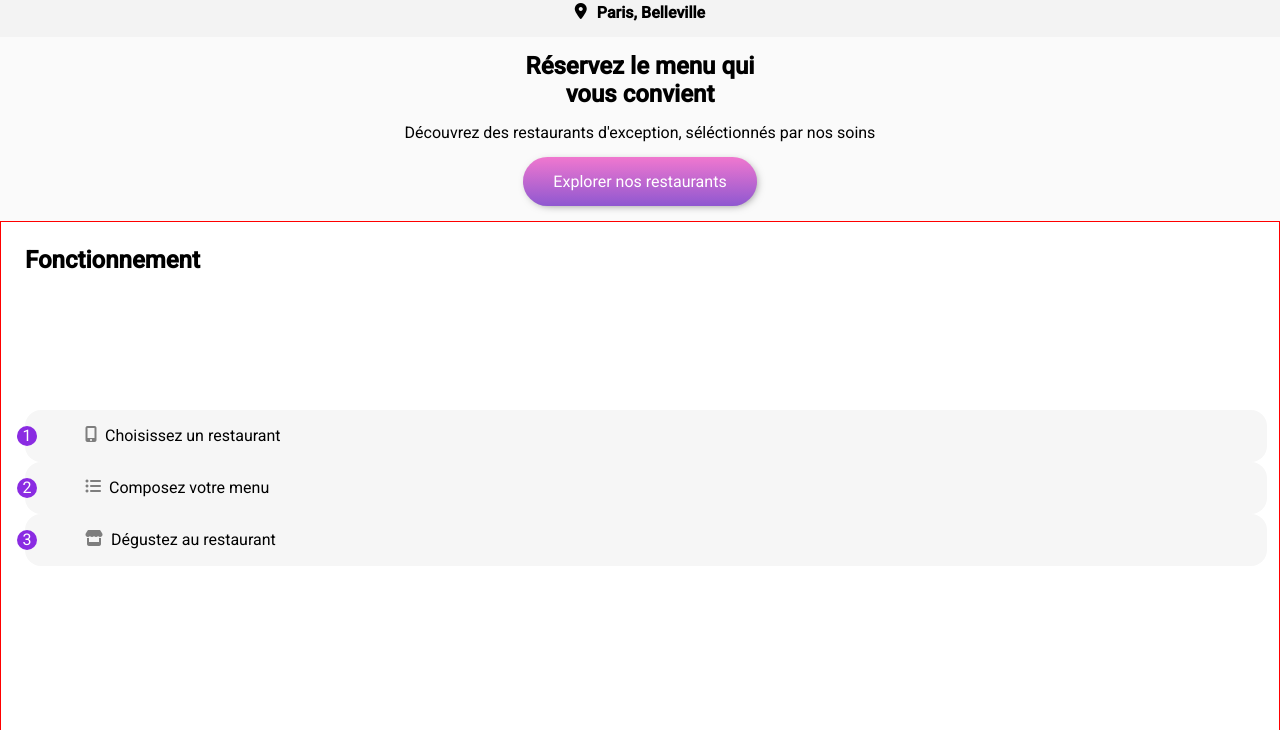
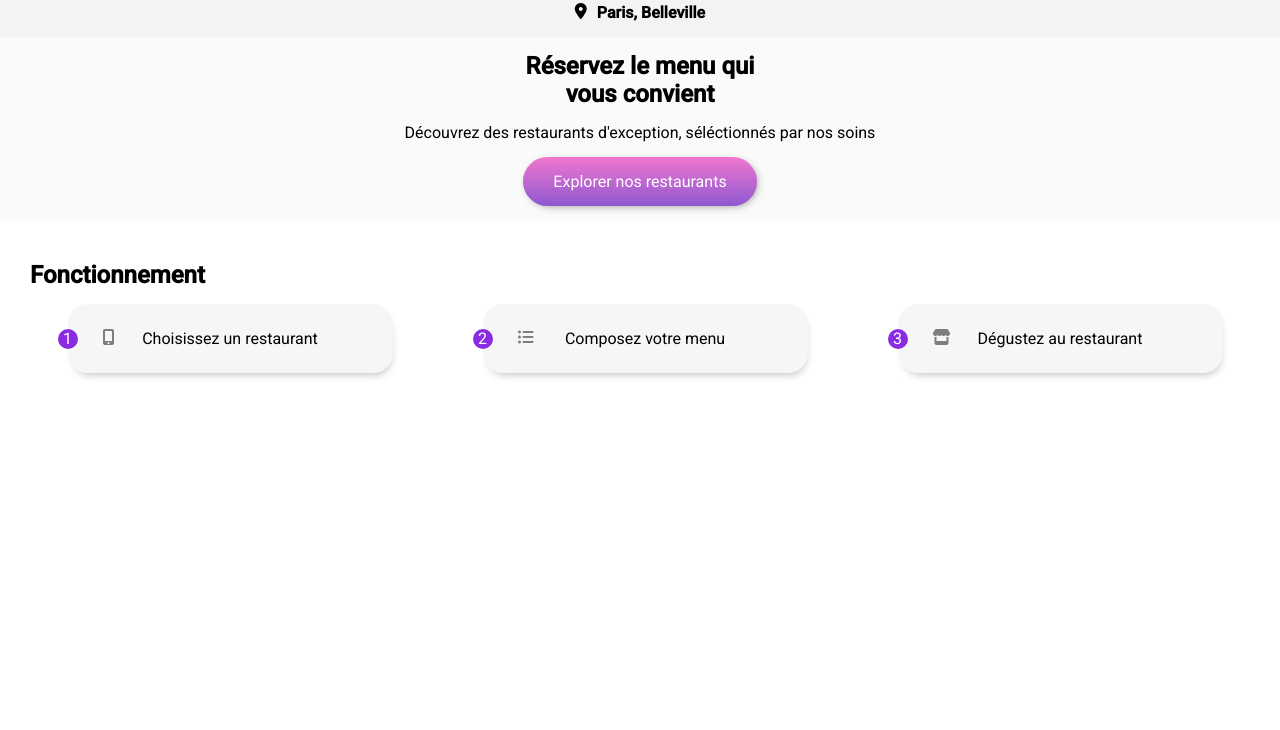
Before and after one commit to bangali11/Ohmyfood, a website: page index.html in a window 1280 px wide. Shown: the part 70-800 px from the top of the page. Drawn offline with Linux system fonts and the light colour scheme; a web font is replaced by a local one.

Commit message:
Fonctionnement terminer

```diff
--- a/index.html
+++ b/index.html
@@ -20,24 +20,24 @@
         </span>
         <div class="explorer">
             <h2>Réservez le menu qui<br>vous convient</h2>
-            <p>Découvrez des restaurants d'exception, séléctionnés par nos soins</p>
+            <span>Découvrez des restaurants d'exception, séléctionnés par nos soins</span>
             <a class="explorer_btn" href="">Explorer nos restaurants</a>
         </div>
         <div class="fonctionnement">
             <h2>Fonctionnement</h2>
             <div id="conteur">
-            <span class="etapes">
+            <a href="#" class="etapes">
                 <i class="fa-solid fa-mobile-screen-button"></i>
-                <p>Choisissez un restaurant</p>
-            </span>
-            <span class="etapes">
+                <span>Choisissez un restaurant</span>
+            </a>
+            <a href="#" class="etapes">
                 <i class="fa-solid fa-list-ul"></i>
-                <P>Composez votre menu</p>
-            </span>
-            <span class="etapes">
+                <span>Composez votre menu</span>
+            </a>
+            <a href="#" class="etapes">
                 <i class="fa-solid fa-store"></i>
-                <p>Dégustez au restaurant </p>
-            </span>
+                <span>Dégustez au restaurant </span>
+            </a>
             </div>
         </div>
     </main>
--- a/sass/base.scss
+++ b/sass/base.scss
@@ -4,7 +4,7 @@
     box-sizing: border-box;
     margin: 0;
     padding: 0;
-    /*border: 1px solid blue;*/
+    text-decoration: none;
 }
 body {
     font-family: "roboto", sans-serif;
--- /dev/null
+++ b/sass/layouts/fonctionnement.scss
@@ -0,0 +1,49 @@
+.fonctionnement{
+    display: flex;
+    flex-direction: column;
+    gap: 15px;
+    padding: 40px 20px 45px 30px;
+    & #conteur{
+        counter-set: conteur-counter;
+        display: flex;
+        flex-wrap: wrap;
+        justify-content: space-around;
+        gap: 15px;
+        text-align: center;
+    }
+        & .etapes{
+            position: relative;
+            background-color: #f6f6f6;
+            padding: 25px 0px;
+            border-radius: 20px;
+            display: flex;
+            gap: 0.5rem;
+            counter-reset: steps;
+            box-shadow: 2px 6px 9px -5px rgba(22, 21, 21, 0.31);
+            width: 325px;
+            justify-content: center;
+            color: #000000;
+            &::before{
+                counter-increment: conteur-counter;
+                content: counter(conteur-counter);
+                position: absolute;
+                left: -10px;
+                background-color: blueviolet;
+                border-radius: 10px;
+                color: white;
+                height: 20px;
+                width: 20px;
+                text-align: center;
+            }&:hover{
+                background-color: rgba(236, 148, 244, 0.397);
+                & i{
+                    color: blueviolet;
+                }
+            }
+            & i{
+                color: #7e7e7e;
+                position: absolute;
+                left: 35px;
+            }
+        }
+}
--- /dev/null
+++ b/sass/utils/mixins.scss
@@ -0,0 +1 @@
+$color-red: #FF0000;
--- a/style.scss
+++ b/style.scss
@@ -1,81 +1,6 @@
+@use "./sass/utils/mixins.scss";
 @use "./sass/base.scss";
 @use "./sass/layouts/header.scss";
 @use "./sass/layouts/city.scss";
 @use "./sass/layouts/explorer.scss";
-
-.fonctionnement{
-    border: 1px solid red;
-    display: grid;
-    grid-template-columns: repeat(1, 1fr);
-    grid-template-rows: repeat(4, 1fr);
-    gap: 0.5rem;
-    padding: 1.5rem 0.75rem 1.5rem 1.5rem;
-    & #conteur{
-        counter-set: conteur-counter;
-    }
-        & .etapes::before{
-            counter-increment: conteur-counter;
-            content: counter(conteur-counter);
-            position: relative;
-            right: 40px;
-            background-color: blueviolet;
-            border-radius: 10px;
-            color: white;
-            height: 20px;
-            width: 20px;
-            text-align: center;
-        }
-        & .etapes{
-            background-color: #f6f6f6;
-            padding: 1rem 2rem;
-            border-radius: 1rem;
-            display: flex;
-            gap: 0.5rem;
-            position: relative;
-            counter-reset: steps;
-            & i{
-                color: #7e7e7e;
-            }
-        }
-        /*& :not(:first-child)::before{
-            position: absolute;
-            content: counter(steps)-1;
-            background-color:#9356dc;
-            height: 1.5rem;
-            width: 1.5rem;
-            border-radius: 50%;
-            display: grid;
-            place-items: center;
-            left: -0.75rem;
-            top: 0.75rem;
-            color:#ffffff;
-            counter-increment: steps;
-        }
-        & h2{
-            border: 1px solid red;
-            grid-area: 1/1/2/-1;
-        }
-        & .etapes{
-            background-color: #f6f6f6;
-            padding: 1rem 2rem;
-            border-radius: 1rem;
-            display: flex;
-            gap: 0.5rem;
-            position: relative;
-            & i{
-                color: #7e7e7e;
-            }
-        }
-        & :nth-child(2){
-            border: 1px solid red;
-            grid-area: 2/1/3/-1;
-        }
-        & :nth-child(3){
-            border: 1px solid red;
-            grid-area: 3/1/4/-1;
-        }
-        & :nth-child(4){
-            border: 1px solid red;
-            grid-area: 4/1/5/-1;
-        }*/
-}
+@use "./sass/layouts/fonctionnement.scss";
```
Also changed, not shown: style.css, 1 other file.
